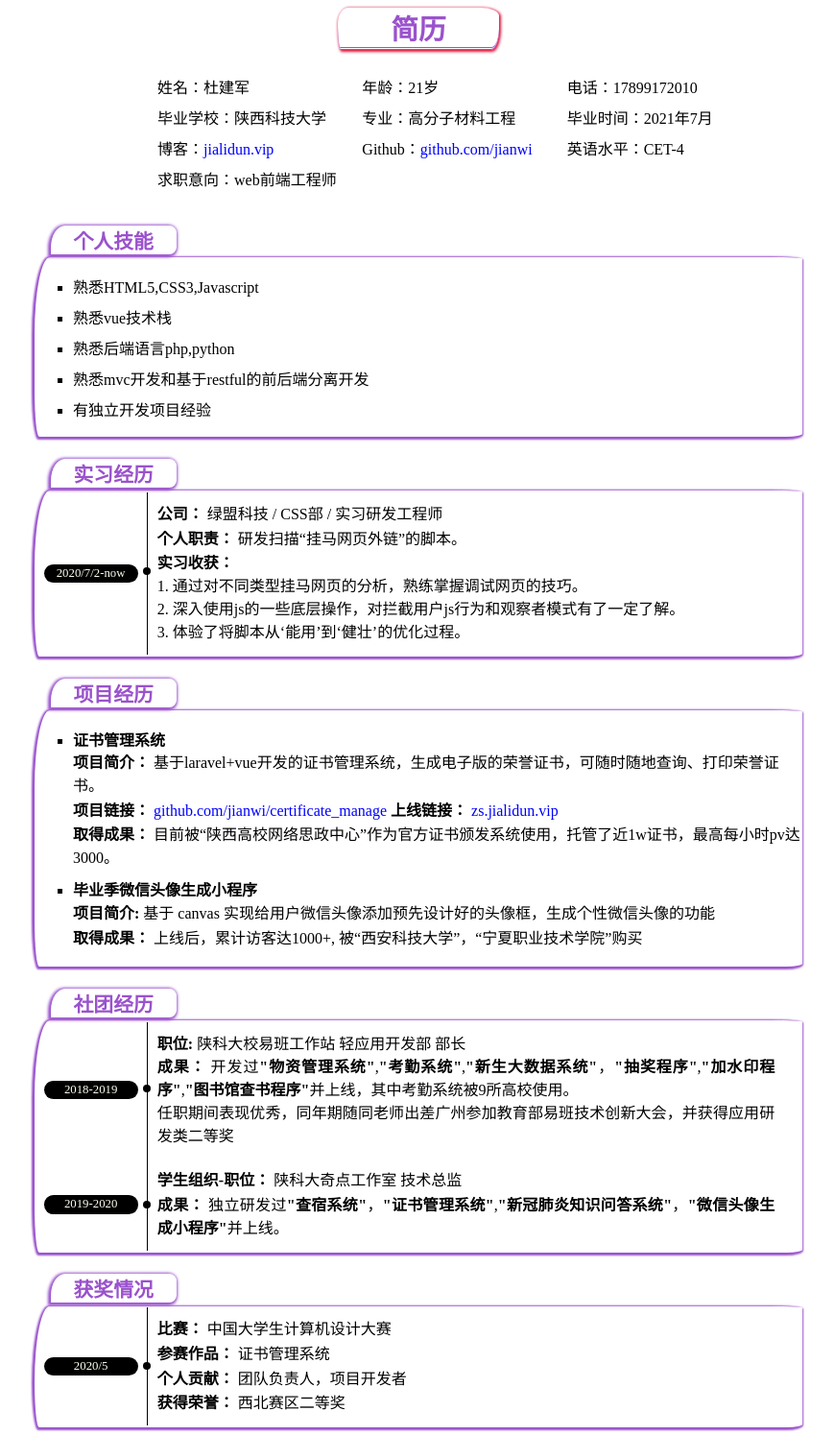
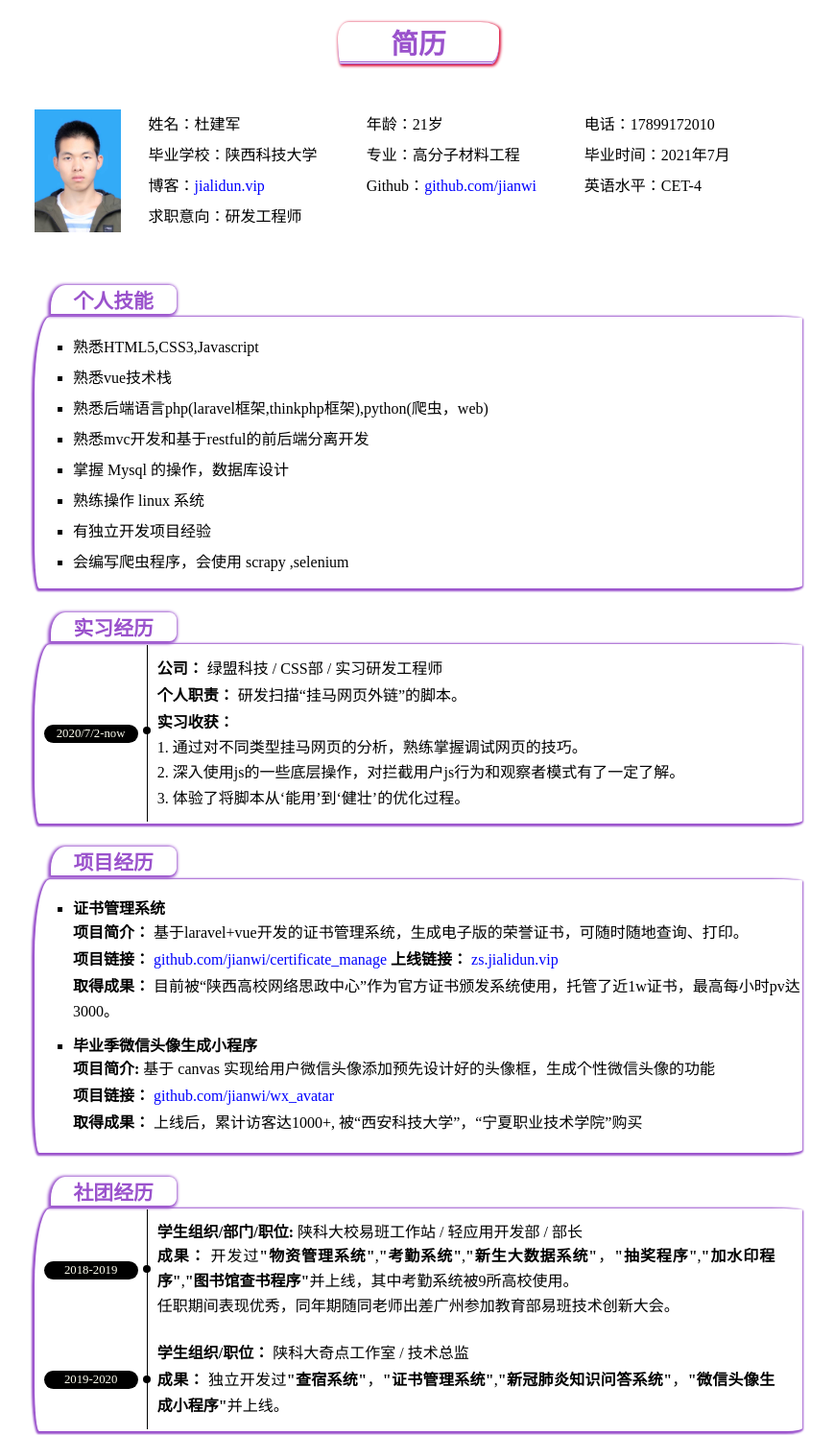
Before and after one commit to jianwi/jianli, a plain HTML site: page index.html in a window 1280 px wide. Shown: the top 1495 px of the page at 96% size, without its empty margins (204-1073 px from the left). Drawn offline with Linux system fonts and the light colour scheme.

Commit message:
调整了一下

```diff
--- a/index.html
+++ b/index.html
@@ -2,7 +2,7 @@
 <html lang="en">
 <head>
   <meta charset="UTF-8">
-  <title>简历-前端</title>
+  <title>简历</title>
   <link rel="stylesheet" href="layout.css">
 </head>
 <body>
@@ -10,6 +10,7 @@
 <div class="container">
   <div class="about_me">
     <div class="avatar">
+      <img src="img/avatar.jpg" width="90px">
     </div>
     <div class="content">
       <div>姓名：杜建军</div>
@@ -21,7 +22,7 @@
       <div>博客：<span class="link">jialidun.vip</span></div>
       <div>Github：<span class="link">github.com/jianwi</span></div>
       <div>英语水平：CET-4</div>
-      <div>求职意向：web前端工程师</div>
+      <div>求职意向：研发工程师</div>
     </div>
   </div>
   <div>
@@ -29,9 +30,12 @@
       <ul>
         <li>熟悉HTML5,CSS3,Javascript</li>
         <li>熟悉vue技术栈</li>
-        <li>熟悉后端语言php,python</li>
+        <li>熟悉后端语言php(laravel框架,thinkphp框架),python(爬虫，web)</li>
         <li>熟悉mvc开发和基于restful的前后端分离开发</li>
+        <li>掌握 Mysql 的操作，数据库设计</li>
+        <li>熟练操作 linux 系统</li>
         <li>有独立开发项目经验</li>
+        <li>会编写爬虫程序，会使用 scrapy ,selenium</li>
       </ul>
     </section>
     <section class="box" id="work_experience">
@@ -66,7 +70,7 @@
           <div class="content">
             <p>
               <strong>项目简介：</strong>
-               基于laravel+vue开发的证书管理系统，生成电子版的荣誉证书，可随时随地查询、打印荣誉证书。
+               基于laravel+vue开发的证书管理系统，生成电子版的荣誉证书，可随时随地查询、打印。
             </p>
             <p>
               <strong>项目链接：</strong>
@@ -88,6 +92,10 @@
             基于 canvas 实现给用户微信头像添加预先设计好的头像框，生成个性微信头像的功能
           </p>
           <p>
+            <strong>项目链接：</strong>
+            <span class="link">github.com/jianwi/wx_avatar</span>
+          </p>
+          <p>
             <strong>
               取得成果：
             </strong>
@@ -96,6 +104,9 @@
         </li>
       </ul>
     </section>
+
+    <div style="height: 50px" hidden title="打印专用"></div>
+
     <section class="box" id="school_experience">
       <div>
         <div class="timeline">
@@ -104,13 +115,13 @@
           </div>
           <div class="content">
             <div>
-              <strong>职位:</strong> 陕科大校易班工作站 轻应用开发部 部长
+              <strong>学生组织/部门/职位:</strong>  陕科大校易班工作站 / 轻应用开发部 / 部长
             </div>
             <p>
               <strong>成果：</strong>
               开发过<b>"物资管理系统"</b>,<b>"考勤系统"</b>,<b>"新生大数据系统"</b>，<b>"抽奖程序"</b>,<b>"加水印程序"</b>,<b>"图书馆查书程序"</b>并上线，其中考勤系统被9所高校使用。
               <br>
-              任职期间表现优秀，同年期随同老师出差广州参加教育部易班技术创新大会，并获得应用研发类二等奖
+              任职期间表现优秀，同年期随同老师出差广州参加教育部易班技术创新大会。
             </p>
           </div>
         </div>
@@ -119,10 +130,10 @@
             2019-2020
           </div>
           <div class="content">
-            <p><strong>学生组织-职位：</strong> 陕科大奇点工作室 技术总监</p>
+            <p><strong>学生组织/职位：</strong> 陕科大奇点工作室 / 技术总监</p>
             <p>
               <strong>成果：</strong>
-              独立研发过<b>"查宿系统"</b>，<b>"证书管理系统"</b>,<b>"新冠肺炎知识问答系统"</b>，<b>"微信头像生成小程序"</b>并上线。
+              独立开发过<b>"查宿系统"</b>，<b>"证书管理系统"</b>,<b>"新冠肺炎知识问答系统"</b>，<b>"微信头像生成小程序"</b>并上线。
             </p>
           </div>
         </div>
--- a/layout.css
+++ b/layout.css
@@ -19,23 +19,33 @@ body{
     align-items: center;
     font-weight: 500;
     line-height: 2em;
+    margin-bottom: 5em;
 }
 .about_me>.avatar{
     width: 8em;
     height: 9em;
+    display: flex;
+    align-items: center;
+}
+.about_me>.avatar>img{
+
 }
 .about_me>.content{
-    width: 40em;
+    width: 46em;
     display: grid;
     grid-template-columns: repeat(3, 33.333%);
 }
 .box{
     background: var(--box-color);
     padding: .1em 0;
-    margin: 3.5em 0 0 0;
+    margin: 3.6em 0 0 0;
     position: relative;
     box-shadow: -1px 1px 2px 2px var(--title-color);
     border-radius: 1em 2em 1em .3em/5em .1em .2em 3em;
+}
+.box p{
+    margin: .1em 0;
+    line-height: 1.65em;
 }
 .box::before{
     display: block;
@@ -96,10 +106,7 @@ body{
     padding: .6em;
     margin: 0 .6em;
 }
-.box p{
-    margin: .1em 0;
-    line-height: 1.5em;
-}
+
 .timeline>.content::before{
     content: "";
     position: absolute;
@@ -120,7 +127,7 @@ header{
     font-size: 1.8em;
     font-weight: 600;
     width: 5.8em;
-    margin: auto;
+    margin: .8em auto;
     border: double;
     border-width: 0 0 3px 0;
     border-radius: 4em 7em 3em 1em/6em 3em 8em 10em;
```
Also changed, not shown: links/wxapp.html (added, +10 -0 lines), img/avatar.jpg (added).
